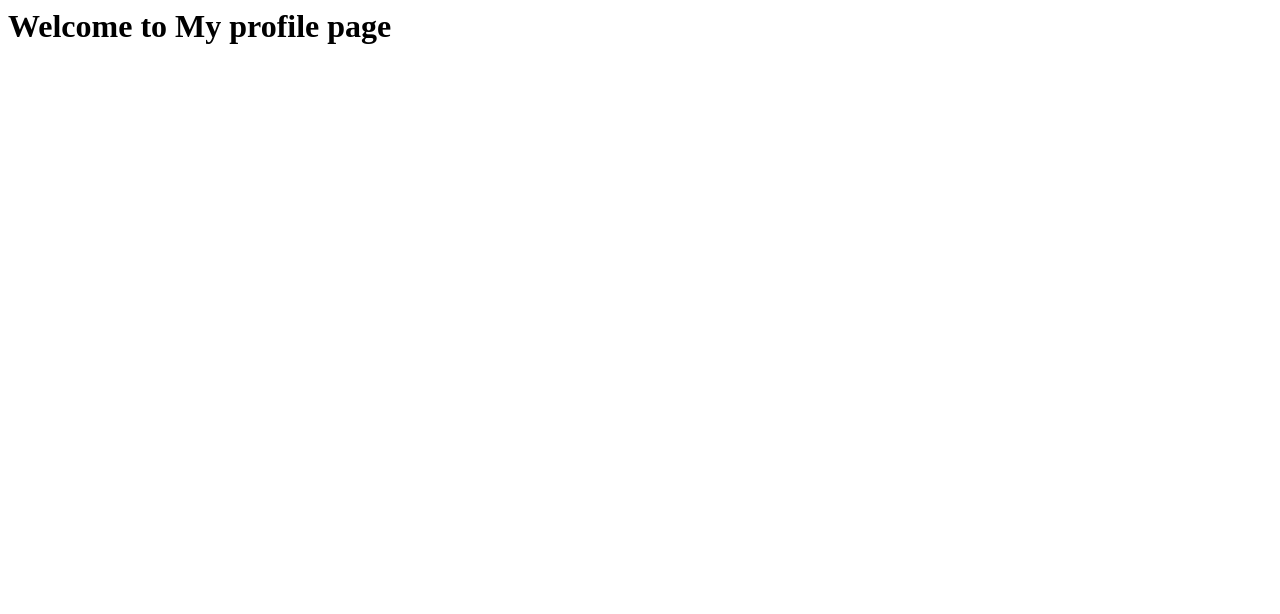
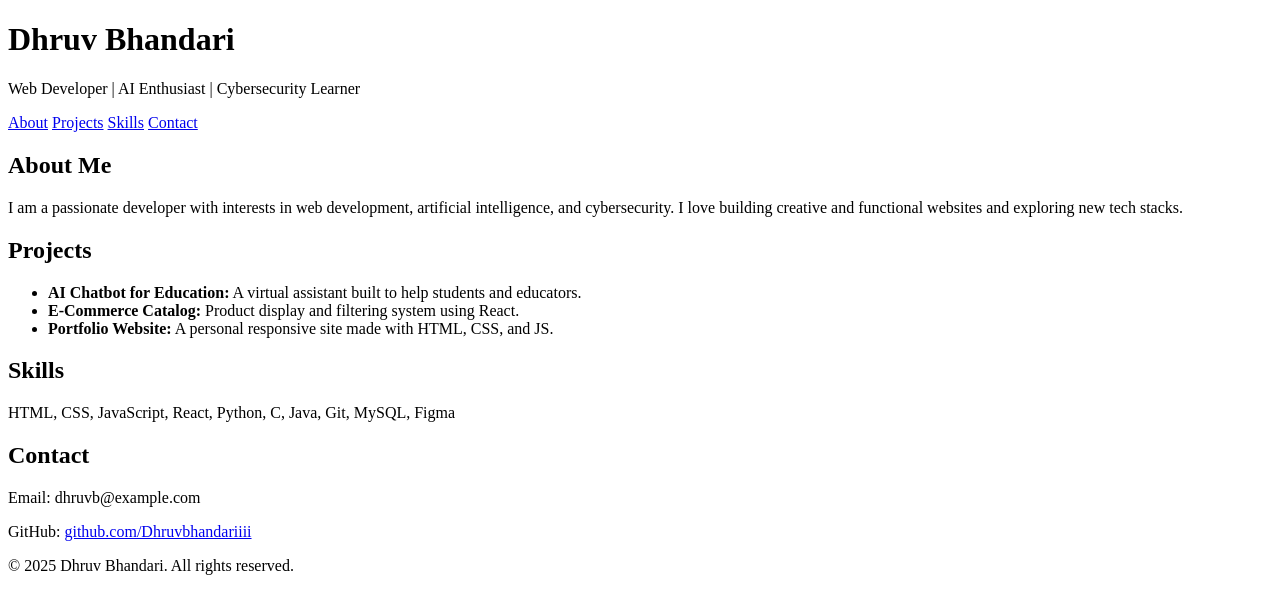
Before and after one commit to Dhruvbhandariiii/Dhruvbhandariiii.github.io, a plain HTML site: page index.html in a window 1280 px wide. Drawn offline with Linux system fonts and the light colour scheme.

Commit message:
Update index.html

```diff
--- a/index.html
+++ b/index.html
@@ -1 +1,53 @@
-<h1>Welcome to My profile page</h1>
+<!DOCTYPE html>
+<html lang="en">
+<head>
+    <meta charset="UTF-8">
+    <meta name="viewport" content="width=device-width, initial-scale=1.0">
+    <title>My Portfolio</title>
+    <link rel="stylesheet" href="style.css">
+</head>
+<body>
+
+    <header>
+        <h1>Dhruv Bhandari</h1>
+        <p>Web Developer | AI Enthusiast | Cybersecurity Learner</p>
+    </header>
+
+    <nav>
+        <a href="#about">About</a>
+        <a href="#projects">Projects</a>
+        <a href="#skills">Skills</a>
+        <a href="#contact">Contact</a>
+    </nav>
+
+    <section id="about">
+        <h2>About Me</h2>
+        <p>I am a passionate developer with interests in web development, artificial intelligence, and cybersecurity. I love building creative and functional websites and exploring new tech stacks.</p>
+    </section>
+
+    <section id="projects">
+        <h2>Projects</h2>
+        <ul>
+            <li><strong>AI Chatbot for Education:</strong> A virtual assistant built to help students and educators.</li>
+            <li><strong>E-Commerce Catalog:</strong> Product display and filtering system using React.</li>
+            <li><strong>Portfolio Website:</strong> A personal responsive site made with HTML, CSS, and JS.</li>
+        </ul>
+    </section>
+
+    <section id="skills">
+        <h2>Skills</h2>
+        <p>HTML, CSS, JavaScript, React, Python, C, Java, Git, MySQL, Figma</p>
+    </section>
+
+    <section id="contact">
+        <h2>Contact</h2>
+        <p>Email: dhruvb@example.com</p>
+        <p>GitHub: <a href="https://github.com/Dhruvbhandariiii" target="_blank">github.com/Dhruvbhandariiii</a></p>
+    </section>
+
+    <footer>
+        <p>&copy; 2025 Dhruv Bhandari. All rights reserved.</p>
+    </footer>
+
+</body>
+</html>
```
